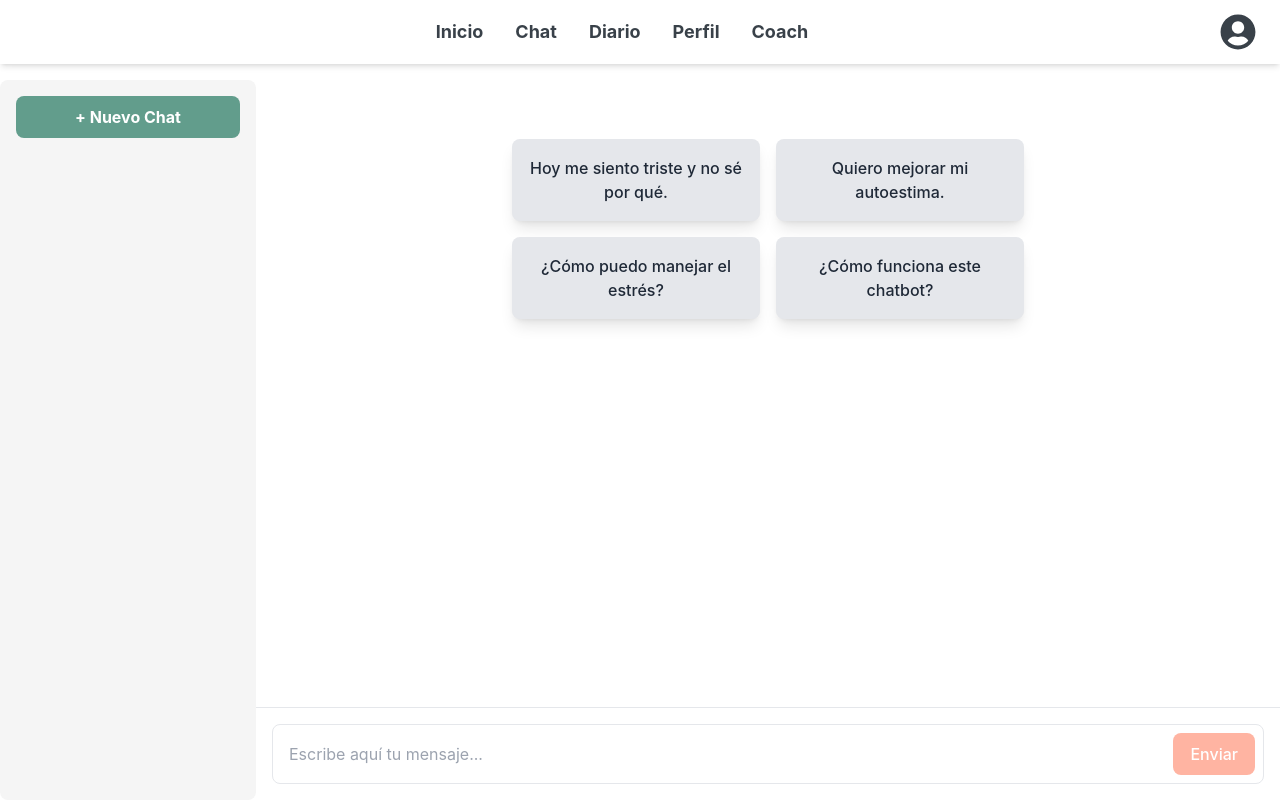
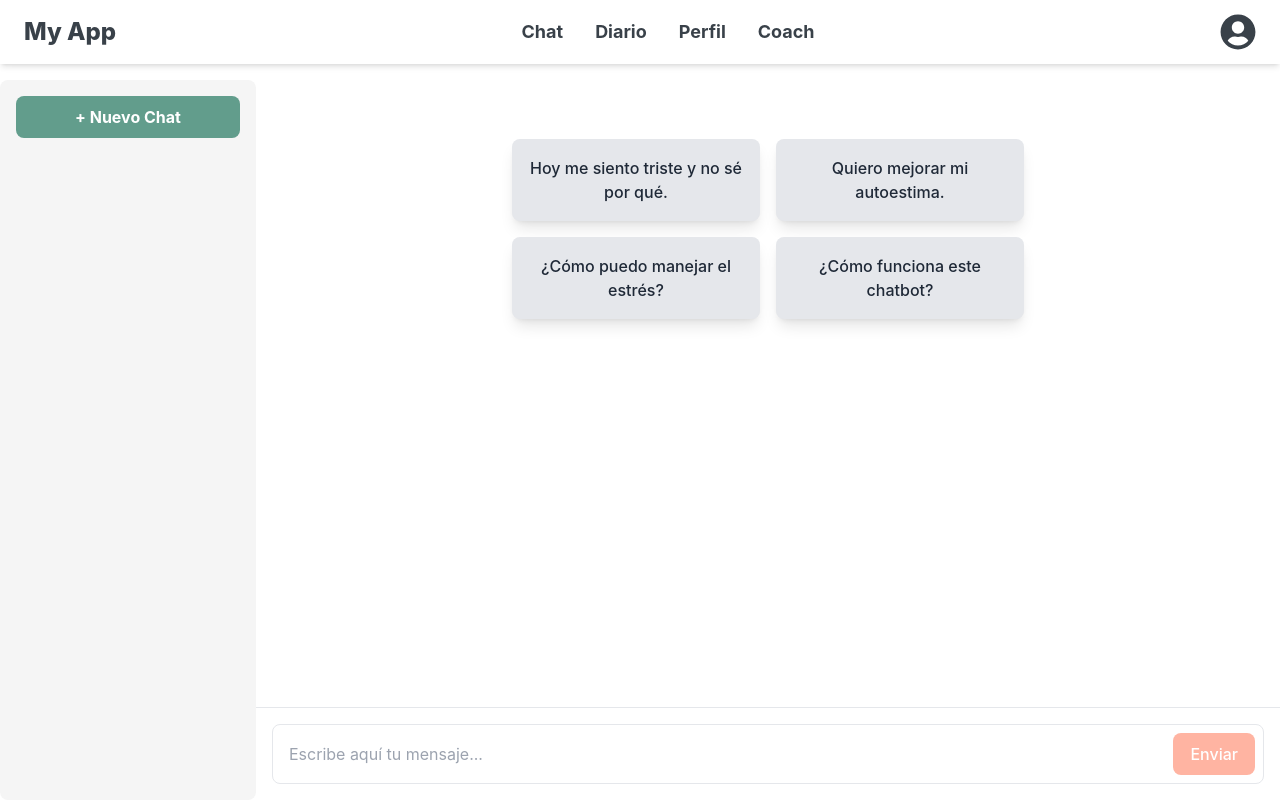
Before and after one commit to pablolobat0/bigFive, a React (Vite) app in the folder frontend/: page /chat in a window 1280 px wide. Built offline with nearby package versions, Linux system fonts and the light colour scheme.

Commit message:
General bug fixing

```diff
--- a/frontend/package.json
+++ b/frontend/package.json
@@ -12,6 +12,7 @@
   "dependencies": {
     "@react-login-page/page3": "^1.0.4",
     "chart.js": "^4.4.8",
+    "framer-motion": "^12.4.7",
     "lucide-react": "^0.475.0",
     "react": "^19.0.0",
     "react-chartjs-2": "^5.3.0",
--- a/frontend/src/components/ChatSidebar.tsx
+++ b/frontend/src/components/ChatSidebar.tsx
@@ -24,7 +24,7 @@ const ChatSidebar: React.FC<ChatSidebarProps> = ({ chats, selectedChat, onSelect
           <button
             key={chat.id}
             className={`block w-full text-left px-4 py-3 rounded-lg mb-2 transition-all ${
-              selectedChat === chat.id ? "bg-third text-white" : "text-white hover:bg-gray-200"
+              selectedChat === chat.id ? "bg-third text-white" : "bg-gray-200 text-black hover:bg-gray-300"
             }`}
             onClick={() => onSelectChat(chat.id)}
           >
--- a/frontend/src/components/Footer.tsx
+++ b/frontend/src/components/Footer.tsx
@@ -8,7 +8,7 @@ const Footer: React.FC = () => {
 
         {/* Redes sociales */}
         <div className="flex space-x-6 text-white text-2xl">
-            <a href="https://github.com/" target="_blank" rel="noopener noreferrer" className="text-white hover:text-gray-300 transition">
+            <a href="https://github.com/pablolobat0/hackathon" target="_blank" rel="noopener noreferrer" className="text-white hover:text-gray-300 transition">
                 <FaGithub />
             </a>
             <a href="https://linkedin.com/" target="_blank" rel="noopener noreferrer" className="text-white hover:text-gray-300 transition">
--- a/frontend/src/components/Header.tsx
+++ b/frontend/src/components/Header.tsx
@@ -1,4 +1,5 @@
 import React from "react";
+import { motion } from "framer-motion"; // Importamos Framer Motion
 import { FaUserCircle } from "react-icons/fa";
 import { Link } from "react-router-dom";
 
@@ -8,26 +9,58 @@ const Header: React.FC = () => {
       {/* Espaciador para evitar solapamientos */}
       <div className="h-20"></div>
 
-      <header className="w-full fixed top-0 left-0 bg-white/80 backdrop-blur-md shadow-md z-50 h-16">
+      {/* Animación de fade-in + desplazamiento al cargar */}
+      <motion.header
+        initial={{ y: -50, opacity: 0 }}
+        animate={{ y: 0, opacity: 1 }}
+        transition={{ duration: 0.5, ease: "easeOut" }}
+        className="w-full fixed top-0 left-0 bg-white/80 backdrop-blur-md shadow-md z-50 h-16"
+      >
         <div className="w-full max-w-7xl mx-auto flex items-center justify-between px-6 h-full">
+
+          {/* Texto como icono a la izquierda con animación de hover */}
+          <motion.div
+            whileHover={{ scale: 1.1, opacity: 0.9 }}
+            transition={{ duration: 0.3 }}
+          >
+            <Link to="/inicio" className="text-2xl font-extrabold text-headerText hover:text-third transition duration-300">
+              My App
+            </Link>
+          </motion.div>
 
           {/* Menú de navegación centrado */}
           <nav className="flex-1 flex justify-center space-x-8 text-lg font-bold">
-            <Link to="/inicio" className="text-headerText font-bold hover:text-third transition duration-300">Inicio</Link>
-            <Link to="/chat" className="text-headerText font-bold hover:text-third transition duration-300">Chat</Link>
-            <Link to="/diario" className="text-headerText font-bold hover:text-third transition duration-300">Diario</Link>
-            <Link to="/perfil" className="text-headerText font-bold hover:text-third transition duration-300">Perfil</Link>
-            <Link to="/coach" className="text-headerText font-bold hover:text-third transition duration-300">Coach</Link>
+            {["chat", "diario", "perfil", "coach"].map((item) => (
+              <motion.div
+                key={item}
+                whileHover={{ scale: 1.1 }}
+                transition={{ duration: 0.2 }}
+                className="relative"
+              >
+                <Link to={`/${item}`} className="text-headerText font-bold hover:text-third transition duration-300">
+                  {item.charAt(0).toUpperCase() + item.slice(1)}
+                </Link>
+                {/* Subrayado animado */}
+                <motion.div
+                  className="absolute bottom-0 left-0 w-full h-1 bg-third scale-x-0"
+                  whileHover={{ scaleX: 1 }}
+                  transition={{ duration: 0.3 }}
+                />
+              </motion.div>
+            ))}
           </nav>
 
-          {/* Icono de usuario */}
-          <div className="flex items-center">
+          {/* Icono de usuario con efecto de rebote */}
+          <motion.div
+            whileHover={{ scale: 1.2, y: -2 }}
+            transition={{ type: "spring", stiffness: 300 }}
+          >
             <Link to="/login">
-              <FaUserCircle className="text-4xl text-headerText hover:text-third cursor-pointer transition-transform hover:scale-110" />
+              <FaUserCircle className="text-4xl text-headerText hover:text-third cursor-pointer transition-transform" />
             </Link>
-          </div>
+          </motion.div>
         </div>
-      </header>
+      </motion.header>
     </>
   );
 };
--- a/frontend/src/components/HeroSection.tsx
+++ b/frontend/src/components/HeroSection.tsx
@@ -3,6 +3,7 @@ import sonriendo from "../assets/sonriendo.png";
 import relajandose from "../assets/relajandose.png";
 import gorro from "../assets/gorro.png";
 import meditando from "../assets/meditando.png";
+import { Link } from "react-router-dom";
 
 const Inicio: React.FC = () => {
   return (
@@ -19,9 +20,11 @@ const Inicio: React.FC = () => {
             Creemos en crear un espacio seguro y de apoyo para las personas que
             buscan sanación mental y emocional.
           </p>
-          <button className="bg-green-600 text-white px-6 py-3 rounded-lg text-lg hover:bg-green-700 transition">
-            Empieza a hablar
-          </button>
+          <Link to="/chat">
+            <button className="bg-secondary text-white px-6 py-3 rounded-lg text-lg hover:bg-green-700 transition">
+              Empieza a hablar
+            </button>
+          </Link>
         </div>
 
         {/* Cuadrícula de imágenes */}
--- a/frontend/src/components/NoteList.tsx
+++ b/frontend/src/components/NoteList.tsx
@@ -1,9 +1,10 @@
 import React from "react";
 
 interface Note {
-  id: string;
+  id: number;
   title: string;
   date: string;
+  content: string;
 }
 
 interface NoteListProps {
@@ -38,7 +39,7 @@ const NoteList: React.FC<NoteListProps> = ({ notes, selectedNote, onSelectNote,
             className={`block w-full text-left px-4 py-3 rounded-lg mb-2 transition-all ${
               selectedNote && selectedNote.id === note.id
                 ? "bg-third text-white" // ✅ Resalta solo la nota seleccionada
-                : "text-white hover:bg-gray-200"
+                : "bg-gray-200 text-black hover:bg-gray-300"
             }`}
             onClick={() => onSelectNote(note)}
           >
--- a/frontend/src/components/Pasos.tsx
+++ b/frontend/src/components/Pasos.tsx
@@ -21,7 +21,7 @@ const Pasos: React.FC = () => {
             </h3>
             <div className="flex items-end justify-between w-full">
               <div className="mt-auto">
-                <button className="bg-primary border border-secondary text-secondary px-6 py-4 rounded-lg hover:bg-secondary/20 transition self-start">
+                <button className="bg-white border border-secondary text-secondary px-6 py-4 rounded-lg hover:bg-secondary/20 transition self-start">
                   Registrarse
                 </button>
               </div>
@@ -40,7 +40,7 @@ const Pasos: React.FC = () => {
             </h3>
             <div className="flex items-end justify-between w-full">
               <div className="mt-auto">
-                <button className="bg-primary border border-secondary text-secondary px-6 py-4 rounded-lg hover:bg-secondary/20 transition">
+                <button className="bg-white border border-secondary text-secondary px-6 py-4 rounded-lg hover:bg-secondary/20 transition">
                   Hablar
                 </button>
               </div>
@@ -55,7 +55,7 @@ const Pasos: React.FC = () => {
             </h3>
             <div className="flex items-end justify-between w-full">
               <div className="mt-auto">
-                <button className="bg-primary border border-secondary text-secondary px-6 py-4 rounded-lg hover:bg-secondary/20 transition">
+                <button className="bg-white border border-secondary text-secondary px-6 py-4 rounded-lg hover:bg-secondary/20 transition">
                   Coach
                 </button>
               </div>
```
Also changed, not shown: 1 other file (tests, documents, lock files or other folders).
